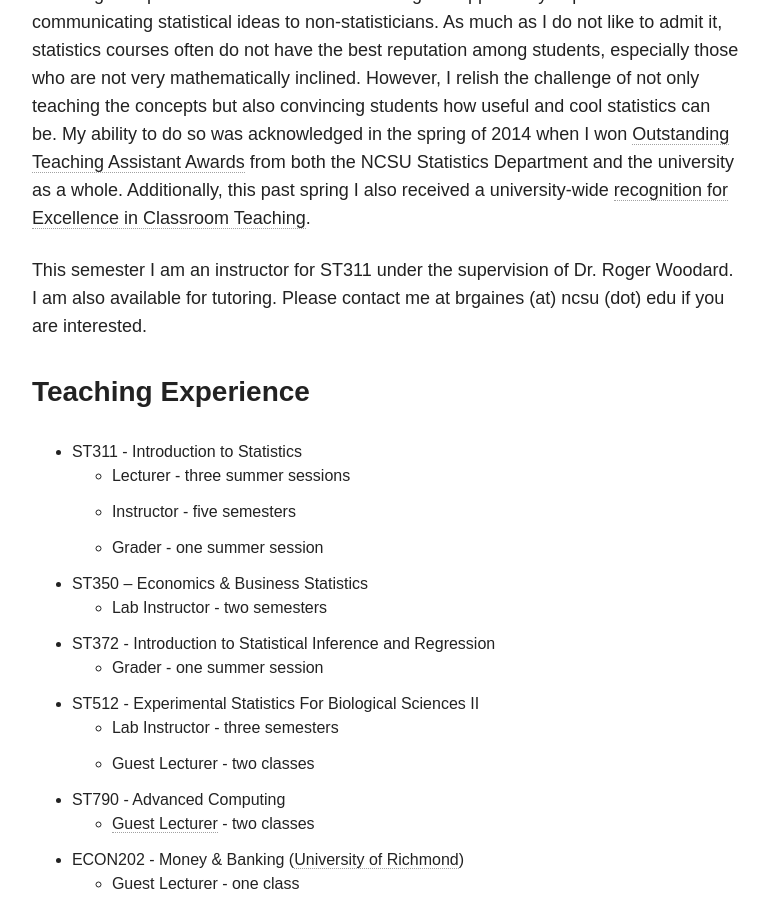
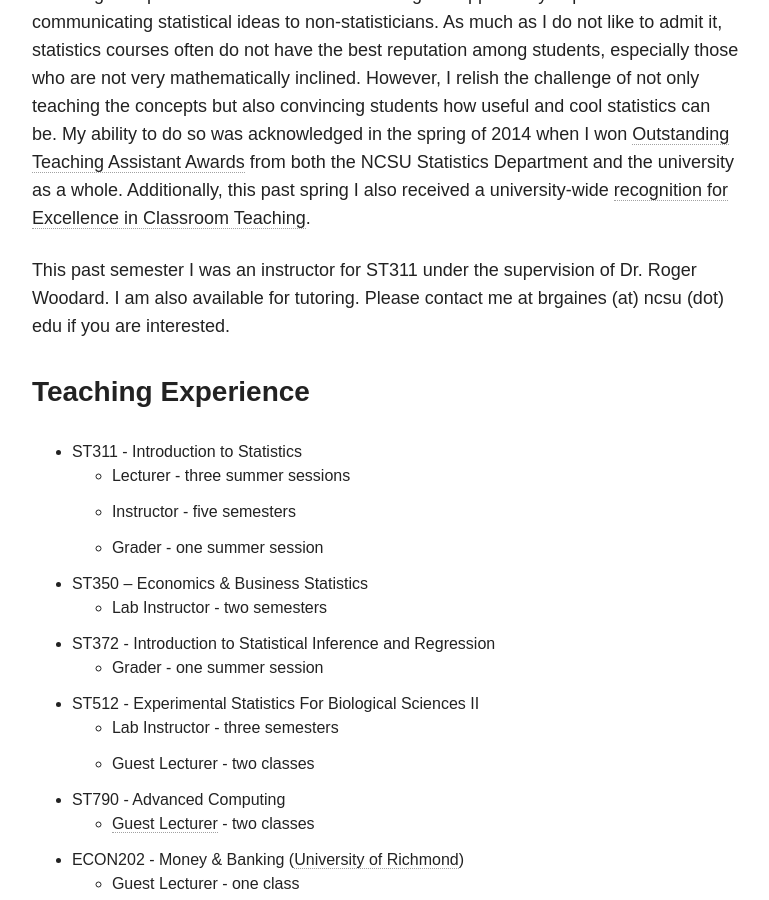
Before and after one commit to brgaines/brgaines.github.io, a Jekyll site: the page built from teaching/index.md, in a window 1280 px wide and 900 px high, scrolled down 568 px. Shown: the whole window, without its empty margins (254-1023 px from the left). Built offline with Jekyll 4.4.1, drawn with Linux system fonts in a browser that asks for light colours; nearby versions of some CDN libraries.

Commit message:
updated to reflect that I'm currently not teaching

```diff
--- a/teaching/index.md
+++ b/teaching/index.md
@@ -7,7 +7,7 @@ modified: 2014-08-08T19:44:38.564948-04:00
 
 Teaching multiple statistics courses has been a great opportunity to practice communicating statistical ideas to non-statisticians.  As much as I do not like to admit it, statistics courses often do not have the best reputation among students, especially those who are not very mathematically inclined.  However, I relish the challenge of not only teaching the concepts but also convincing students how useful and cool statistics can be.  My ability to do so was acknowledged in the spring of 2014 when I won [Outstanding Teaching Assistant Awards](http://www.stat.ncsu.edu/blogs/news/?p=654) from both the NCSU Statistics Department and the university as a whole.  Additionally, this past spring I also received a university-wide [recognition for Excellence in Classroom Teaching](https://gsa.ncsu.edu/2017-nexcellence-in-graduate-teaching-awards/).
 
-This semester I am an instructor for ST311 under the supervision of Dr. Roger Woodard.  I am also available for tutoring.  Please contact me at brgaines (at) ncsu (dot) edu if you are interested.
+This past semester I was an instructor for ST311 under the supervision of Dr. Roger Woodard.  I am also available for tutoring.  Please contact me at brgaines (at) ncsu (dot) edu if you are interested.
 
 ### Teaching Experience
 
```
